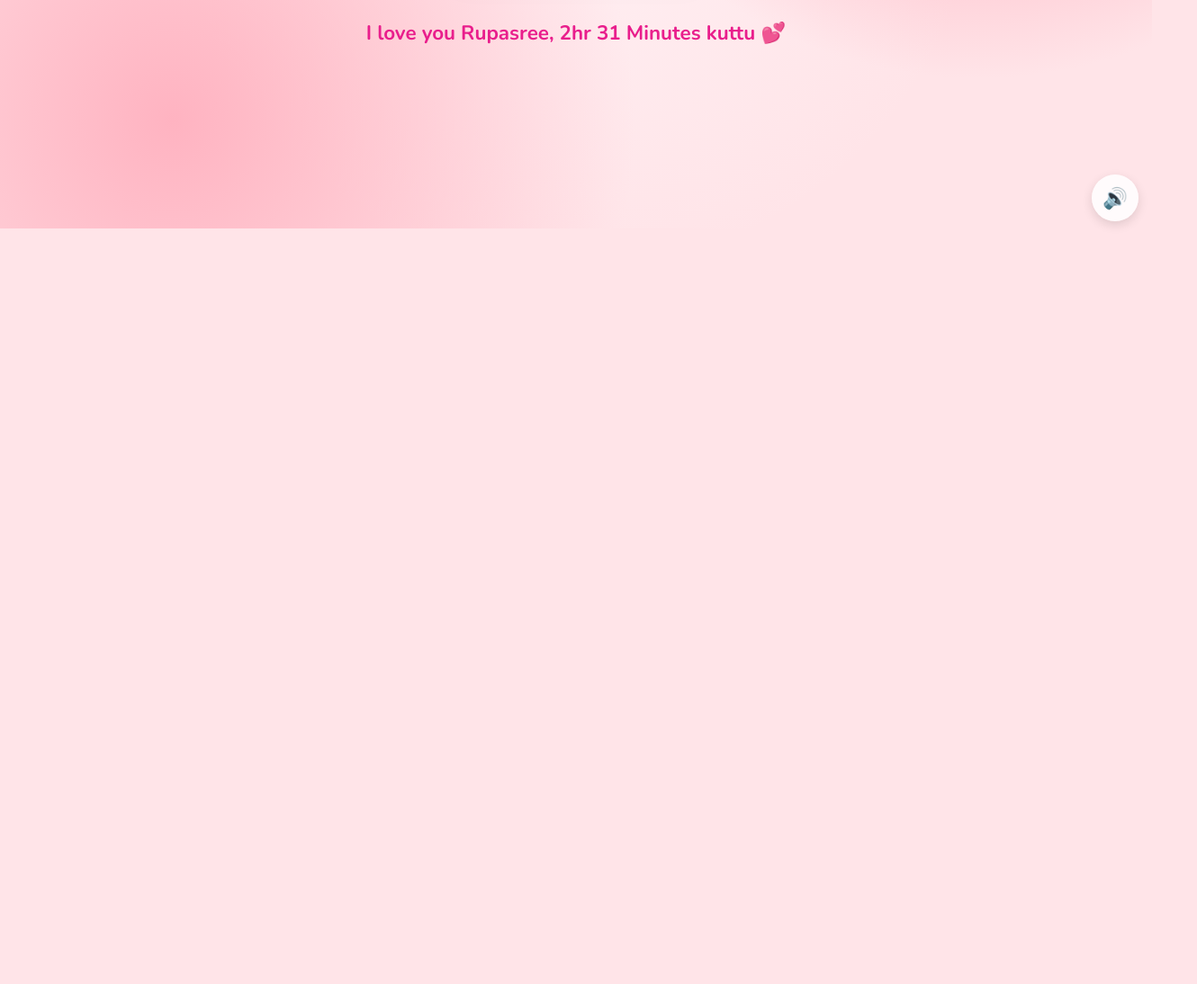
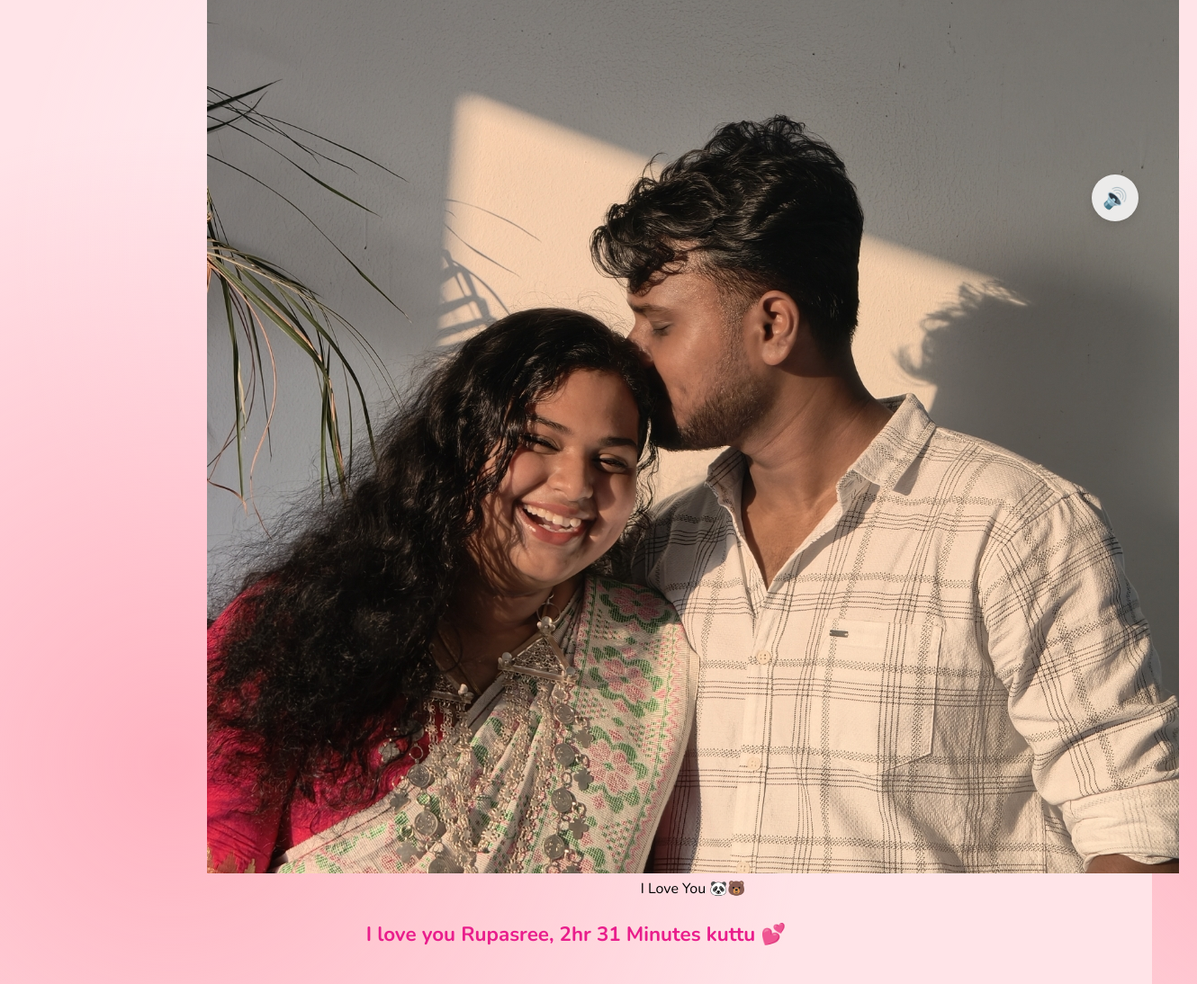
Before and after one commit to ankushs01/MyHeart, a plain HTML site: page yes.html in a window 1280 px wide. Shown: the part 546-1640 px from the top of the page at 90% size, 1330 px wide, since content can reach past the window. Before the commit the page ends 800 px from the top, so only its background shows below. Drawn offline with nearby package versions, Linux system fonts and the light colour scheme.

Commit message:
Update yes.html
Me and You Photo

```diff
--- a/yes.html
+++ b/yes.html
@@ -21,6 +21,12 @@
 
         <div class="gif-container">
             <img id="cat-gif" src="https://media.tenor.com/eNHbizSfVb0AAAAj/lovemode-cute.gif" alt="celebrating">
+            <!-- Photo -->
+            <div class="photo-polaroid">
+                <img src="Kiss Rupasree.jpeg" alt="ami & tui" class="couple-photo">
+                <p class="photo-caption">I Love You 🐼🐻</p>
+            </div>
+            <!-- Photo -->
         </div>
 
         <p class="yes-message">I love you Rupasree, 2hr 31 Minutes kuttu 💕</p>
```
